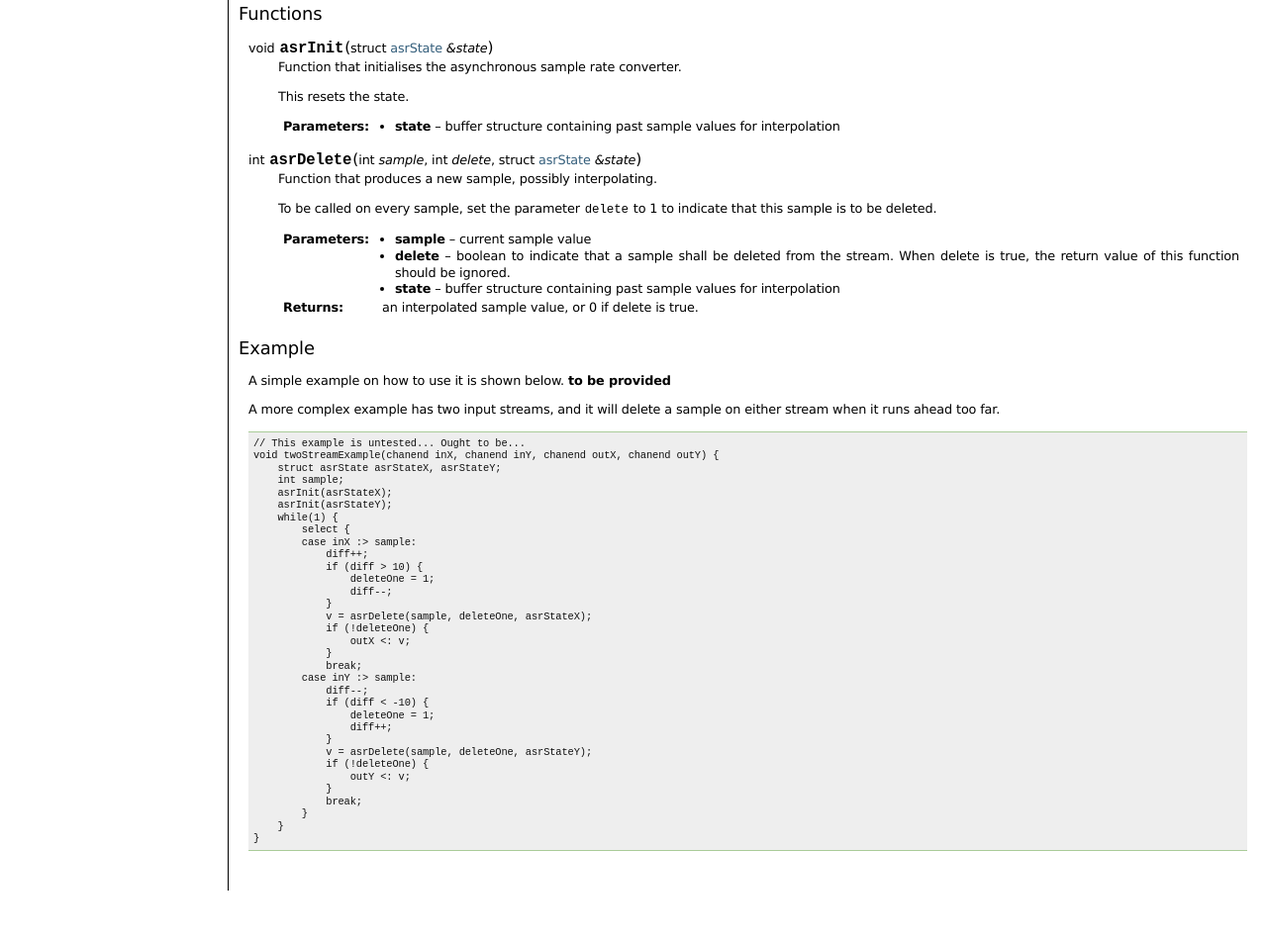
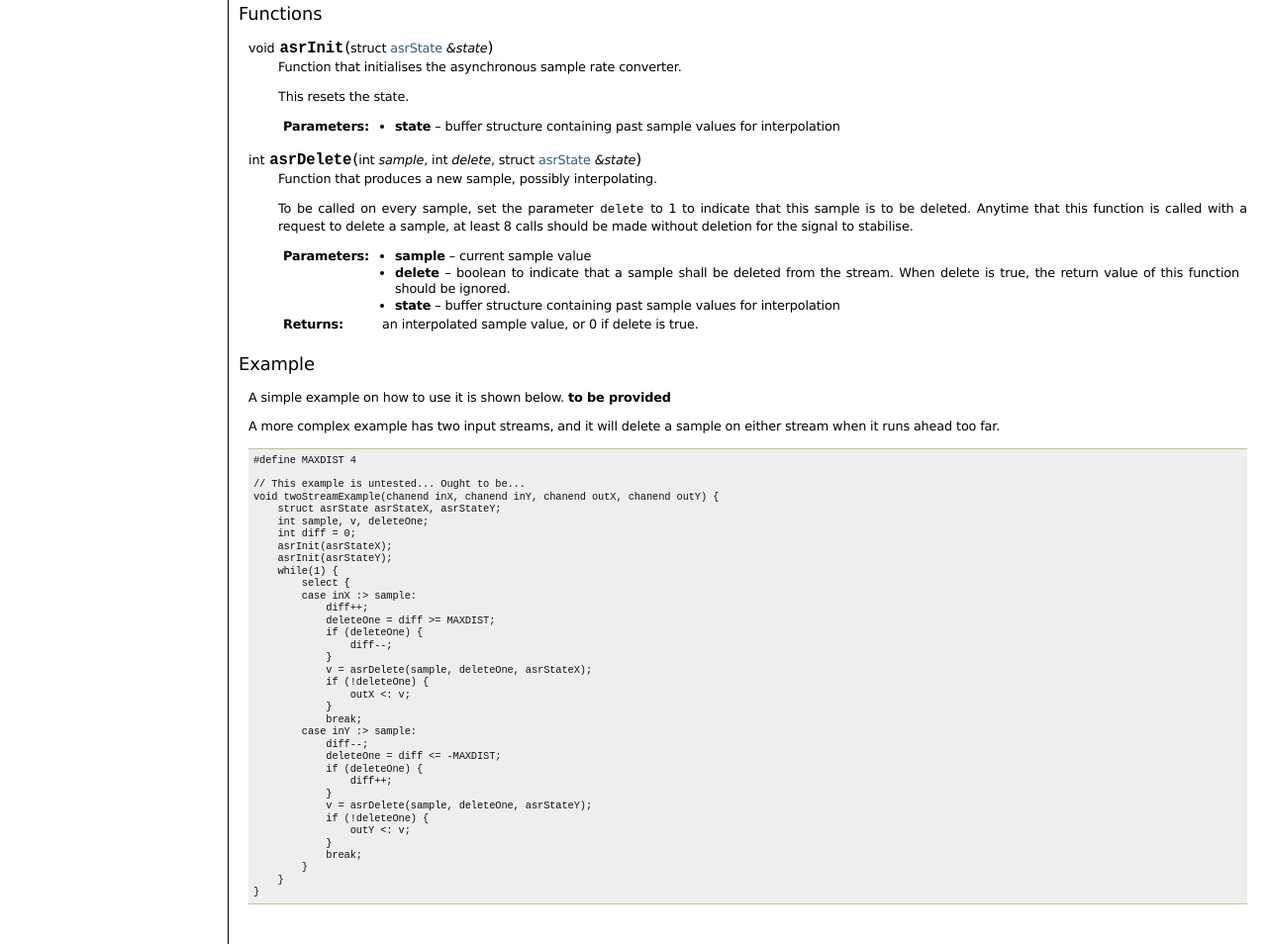
Before and after one commit to xcore/sc_dsp_filters, a plain HTML site: page asr.html in a window 1280 px wide. Shown: the part 467-1421 px from the top of the page at 99% size. Before the commit the page ends 1367 px from the top, so only its background shows below. Drawn offline with Linux system fonts and the light colour scheme.

Commit message:
Doc now documents repeated call behaviour

```diff
--- a/asr.html
+++ b/asr.html
@@ -116,7 +116,7 @@ void <tt class="descname">asrInit</tt><big>(</big>struct <a class="reference int
 <dt id="asrDelete">
 int <tt class="descname">asrDelete</tt><big>(</big>int<em>&nbsp;sample</em>, int<em>&nbsp;delete</em>, struct <a class="reference internal" href="#asrState" title="asrState"><span>asrState</span></a><em>&nbsp;&amp;state</em><big>)</big><a class="headerlink" href="#asrDelete" title="Permalink to this definition">¶</a></dt>
 <dd><p>Function that produces a new sample, possibly interpolating.</p>
-<p>To be called on every sample, set the parameter <tt class="docutils literal"><span class="pre">delete</span></tt> to 1 to indicate that this sample is to be deleted.</p>
+<p>To be called on every sample, set the parameter <tt class="docutils literal"><span class="pre">delete</span></tt> to 1 to indicate that this sample is to be deleted. Anytime that this function is called with a request to delete a sample, at least 8 calls should be made without deletion for the signal to stabilise.</p>
 <table class="docutils field-list" frame="void" rules="none">
 <col class="field-name" />
 <col class="field-body" />
@@ -141,18 +141,21 @@ int <tt class="descname">asrDelete</tt><big>(</big>int<em>&nbsp;sample</em>, int
 <p>A simple example on how to use it is shown below. <strong>to be provided</strong></p>
 <p>A more complex example has two input streams, and it will delete a sample
 on either stream when it runs ahead too far.</p>
-<div class="highlight-none"><div class="highlight"><pre>// This example is untested... Ought to be...
+<div class="highlight-none"><div class="highlight"><pre>#define MAXDIST 4
+
+// This example is untested... Ought to be...
 void twoStreamExample(chanend inX, chanend inY, chanend outX, chanend outY) {
     struct asrState asrStateX, asrStateY;
-    int sample;
+    int sample, v, deleteOne;
+    int diff = 0;
     asrInit(asrStateX);
     asrInit(asrStateY);
     while(1) {
         select {
         case inX :&gt; sample:
             diff++;
-            if (diff &gt; 10) {
-                deleteOne = 1;
+            deleteOne = diff &gt;= MAXDIST;
+            if (deleteOne) {
                 diff--;
             }
             v = asrDelete(sample, deleteOne, asrStateX);
@@ -162,8 +165,8 @@ void twoStreamExample(chanend inX, chanend inY, chanend outX, chanend outY) {
             break;
         case inY :&gt; sample:
             diff--;
-            if (diff &lt; -10) {
-                deleteOne = 1;
+            deleteOne = diff &lt;= -MAXDIST;
+            if (deleteOne) {
                 diff++;
             }
             v = asrDelete(sample, deleteOne, asrStateY);
```
Also changed, not shown: searchindex.js, 2 other files.
